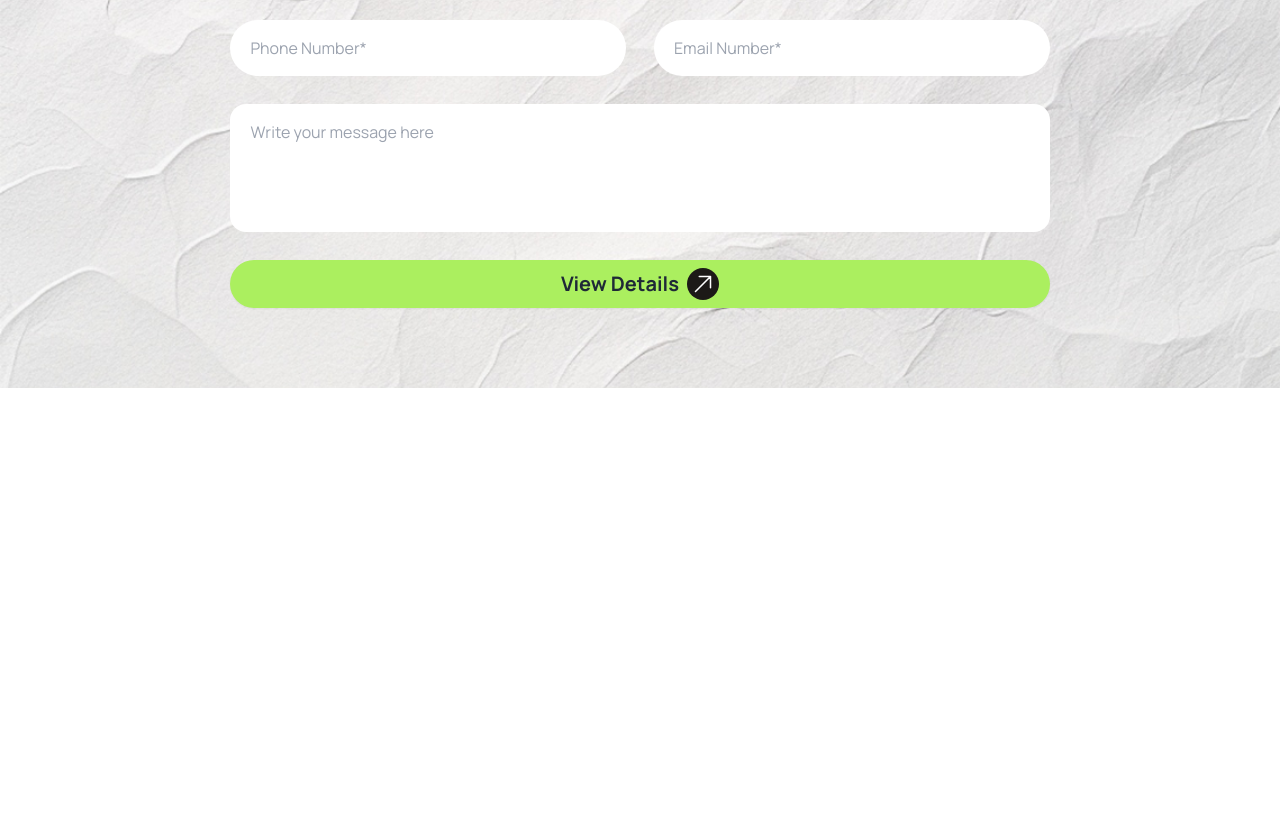
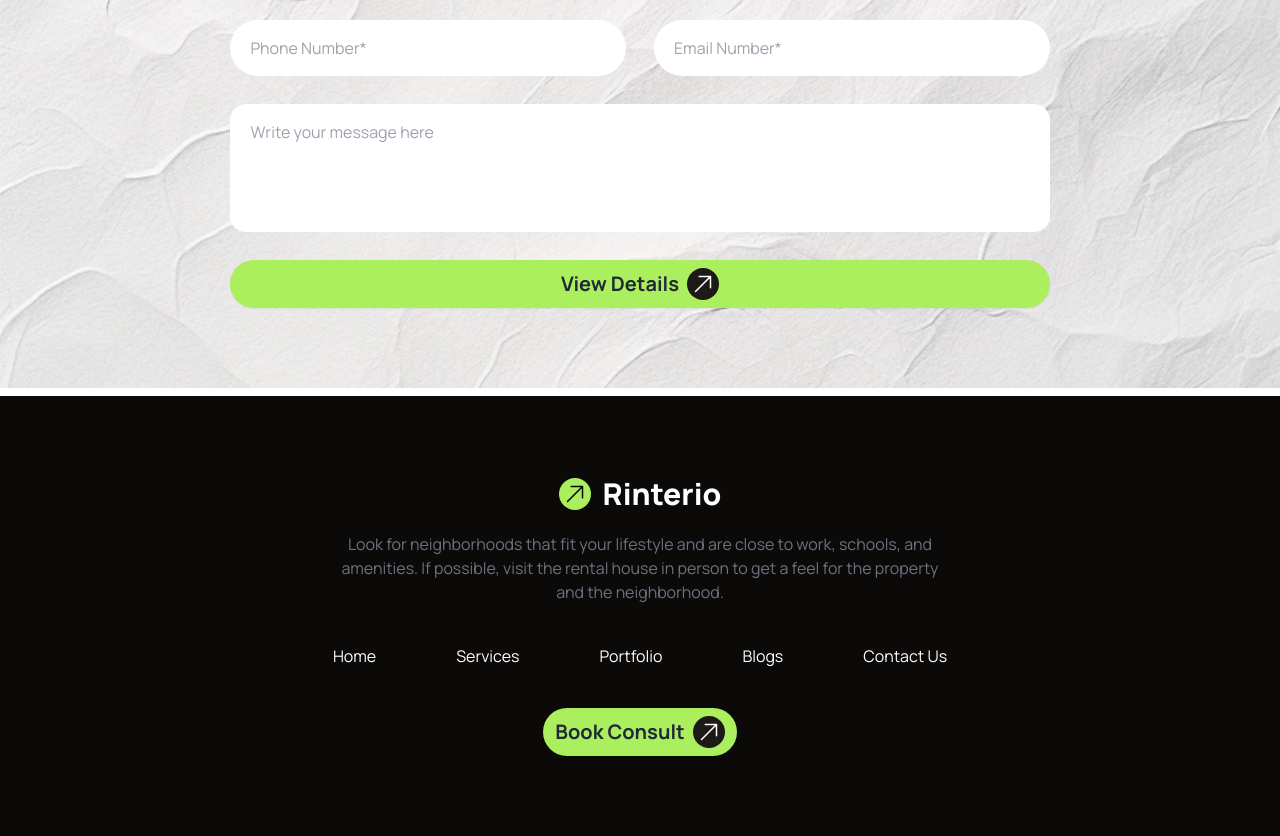
Before and after one commit to shakil200409/rinterio, a plain HTML site: page index.html in a window 1280 px wide. Shown: the part 2511-3347 px from the top of the page. Before the commit the page ends 2907 px from the top, so only its background shows below. Drawn offline with nearby package versions, Linux system fonts and the light colour scheme.

Commit message:
Added Footer

```diff
--- a/index.html
+++ b/index.html
@@ -265,6 +265,42 @@
           </section>
          </section>
     </main>
-    <footer></footer>
+    <footer class="bg-stone-950 text-white">
+      <section class="sm:max-w-screen-sm md:max-w-screen-md lg:max-w-screen-lg mx-auto py-20 px-5 md:px-0">
+        <!-- Footer Content -->
+        <div class="flex flex-col text-center lg:w-3/5 mx-auto items-center">
+          <div class="flex items-center gap-3">
+            <div class="bg-brand text-black rounded-full p-1">
+              <svg xmlns="http://www.w3.org/2000/svg" fill="none" viewBox="0 0 24 24" stroke-width="1.5" stroke="currentColor" class="size-6">
+                <path stroke-linecap="round" stroke-linejoin="round" d="m4.5 19.5 15-15m0 0H8.25m11.25 0v11.25" />
+              </svg>
+            </div>
+            <h3 class="text-3xl font-extrabold">
+              Rinterio
+            </h3>
+          </div>
+          <p class="text-gray-500 my-5">Look for neighborhoods that fit your lifestyle and are close to work, schools, and amenities. If possible, visit the rental house in person to get a feel for the property and the neighborhood.</p>
+        </div>
+        <!-- Footer links -->
+        <div class="flex flex-col items-center gap-10">
+          <ul class="flex flex-col md:flex-row gap-5 md:gap-20 text-center mt-5">
+            <li><a class="text-white hover:font-extrabold">Home</a></li>
+            <li><a class="text-white hover:font-extrabold">Services</a></li>
+            <li><a class="text-white hover:font-extrabold">Portfolio</a></li>
+            <li><a class="text-white hover:font-extrabold">Blogs</a></li>
+            <li><a class="text-white hover:font-extrabold">Contact Us</a></li>
+
+          </ul>
+          <div class="btn rounded-full px-3 bg-brand hover:border-brand border-0 hover:bg-white hover:border hover:border-brand">
+            <a class="text-xl font-bold" href="#">Book Consult</a>
+            <div class="bg-stone-900 text-white rounded-full p-1">
+              <svg xmlns="http://www.w3.org/2000/svg" fill="none" viewBox="0 0 24 24" stroke-width="1.5" stroke="currentColor" class="size-6">
+                <path stroke-linecap="round" stroke-linejoin="round" d="m4.5 19.5 15-15m0 0H8.25m11.25 0v11.25" />
+              </svg>
+            </div>
+          </div>
+        </div>
+      </section>
+    </footer>
 </body>
 </html>
```
